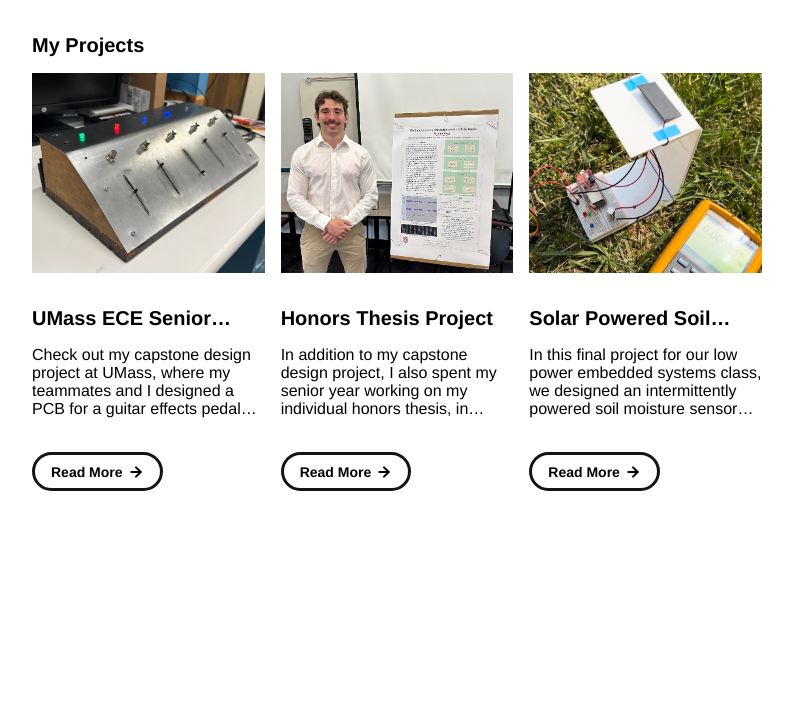
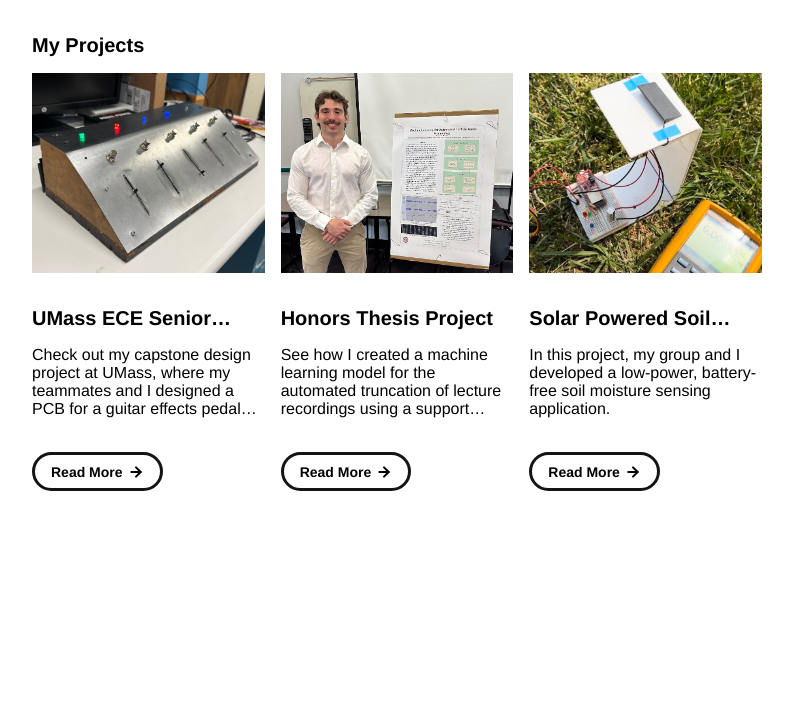
Before and after one commit to rotkstar/rotkstar.github.io, a plain HTML site: page index.html in a window 1280 px wide. Shown: the part 1090-1814 px from the top of the page, without its empty margins (243-1036 px from the left). Drawn offline with Linux system fonts and the light colour scheme.

Commit message:
Commit 6

```diff
--- a/index.html
+++ b/index.html
@@ -145,7 +145,7 @@
             <img src="./assets/images/honorsThesisPic.jpg" class="project-image">
             <div class="project-card-text-container">
               <div class="subheader-text project-title">Honors Thesis Project</div>
-              <div class="body-text project-card-text">In addition to my capstone design project, I also spent my senior year working on my individual honors thesis, in which I created a machine learning model for the automated truncation of lecture recordings using a support vector machine.</div>
+              <div class="body-text project-card-text">See how I created a machine learning model for the automated truncation of lecture recordings using a support vector machine.</div>
             </div>
             <a class="button" href="./project-pages/thesis-project.html">
               <span class="button-text">Read More</span>
@@ -156,7 +156,7 @@
             <img src="./assets/images/solarCellProject.jpg" class="project-image">
             <div class="project-card-text-container">
               <div class="subheader-text project-title">Solar Powered Soil Moisture Sensor</div>
-              <div class="body-text project-card-text">In this final project for our low power embedded systems class, we designed an intermittently powered soil moisture sensor with an ESP32 microcontroller. This battery-free implementation used a solar cell for energy harvesting, and a supercapacitor for storing said energy.</div>
+              <div class="body-text project-card-text">In this project, my group and I developed a low-power, battery-free soil moisture sensing application.</div>
             </div>
             <a class="button" href="./project-pages/lp-project.html">
               <span class="button-text">Read More</span>
```
